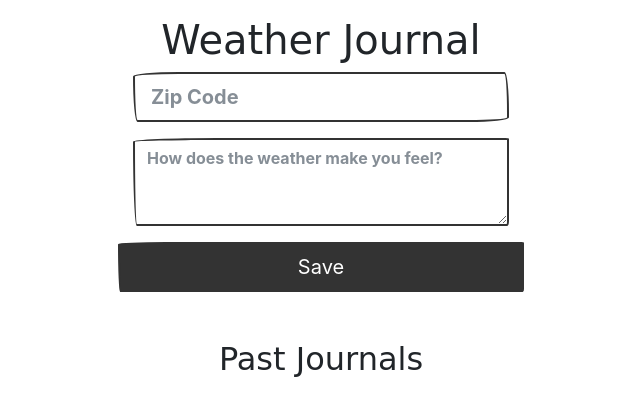
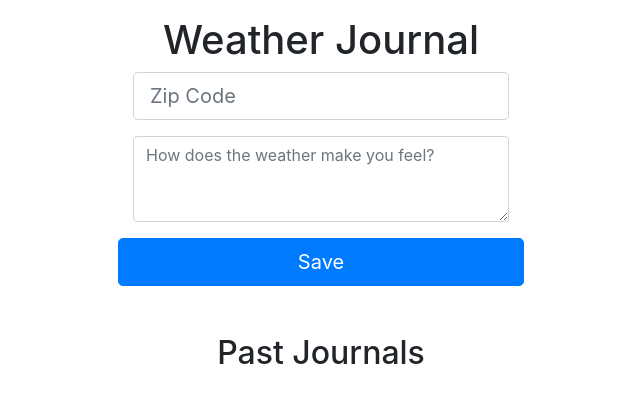
Before and after one commit to salymk/weather-journal-app, a website: page website/index.html in a window 1280 px wide. Shown: the whole page, without its empty margins (319-959 px from the left). Drawn offline with nearby package versions, Linux system fonts and the light colour scheme; no server answers; a web font is replaced by a local one.

```diff
--- a/website/index.html
+++ b/website/index.html
@@ -7,7 +7,6 @@
     <link href="https://fonts.googleapis.com/icon?family=Material+Icons" rel="stylesheet">
     <!-- Bootstrap CSS -->
     <link rel="stylesheet" href="https://stackpath.bootstrapcdn.com/bootstrap/4.4.1/css/bootstrap.min.css" integrity="sha384-Vkoo8x4CGsO3+Hhxv8T/Q5PaXtkKtu6ug5TOeNV6gBiFeWPGFN9MuhOf23Q9Ifjh" crossorigin="anonymous">
-    <link rel="stylesheet" href="bootstrap.min.css">
     <link rel="stylesheet" href="style.css">
   </head>
   <body>
```
Also changed, not shown: commentsOnlyJS/app.js (deleted, +0 -12 lines), commentsOnlyJS/server.js (deleted, +0 -21 lines), README.md, 1 other file.
